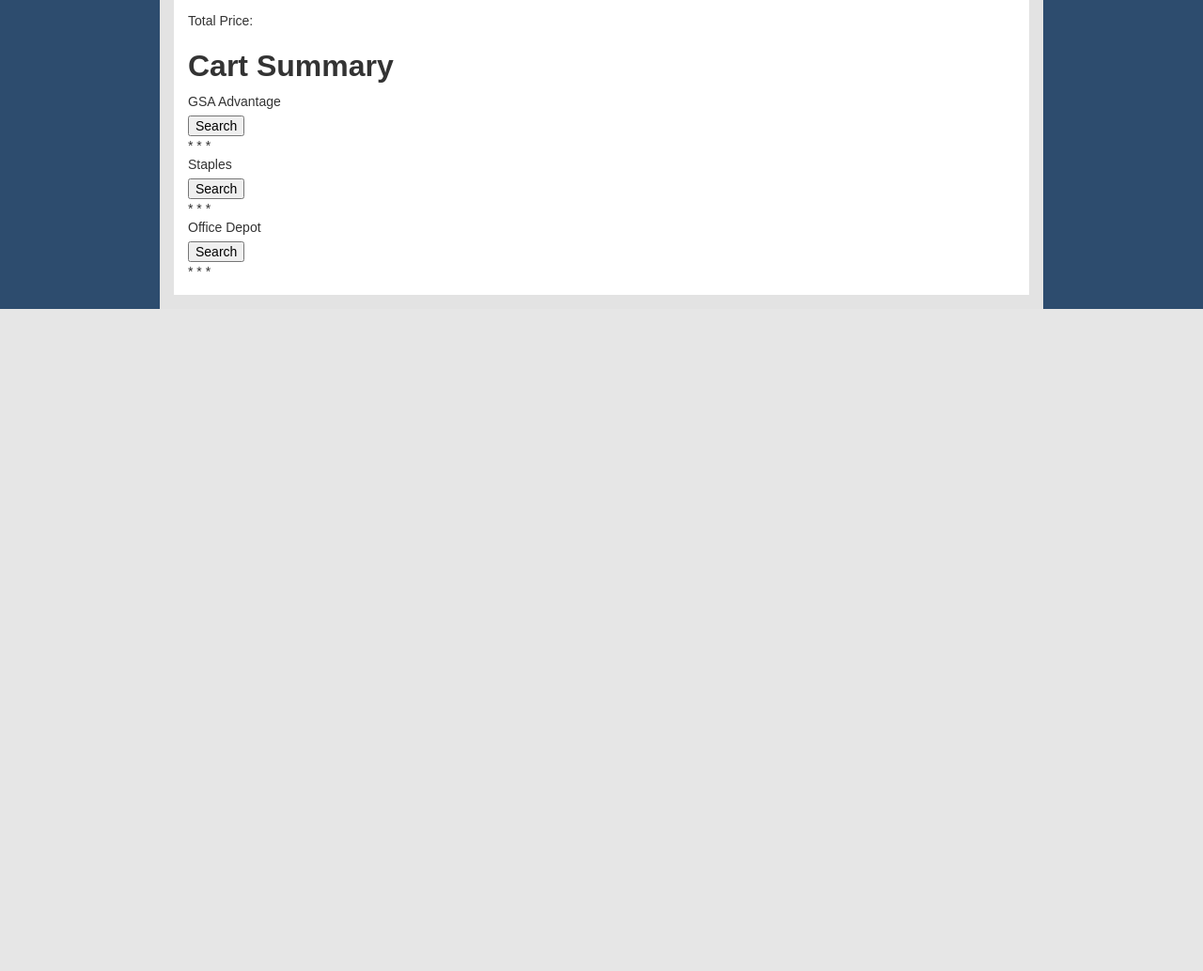
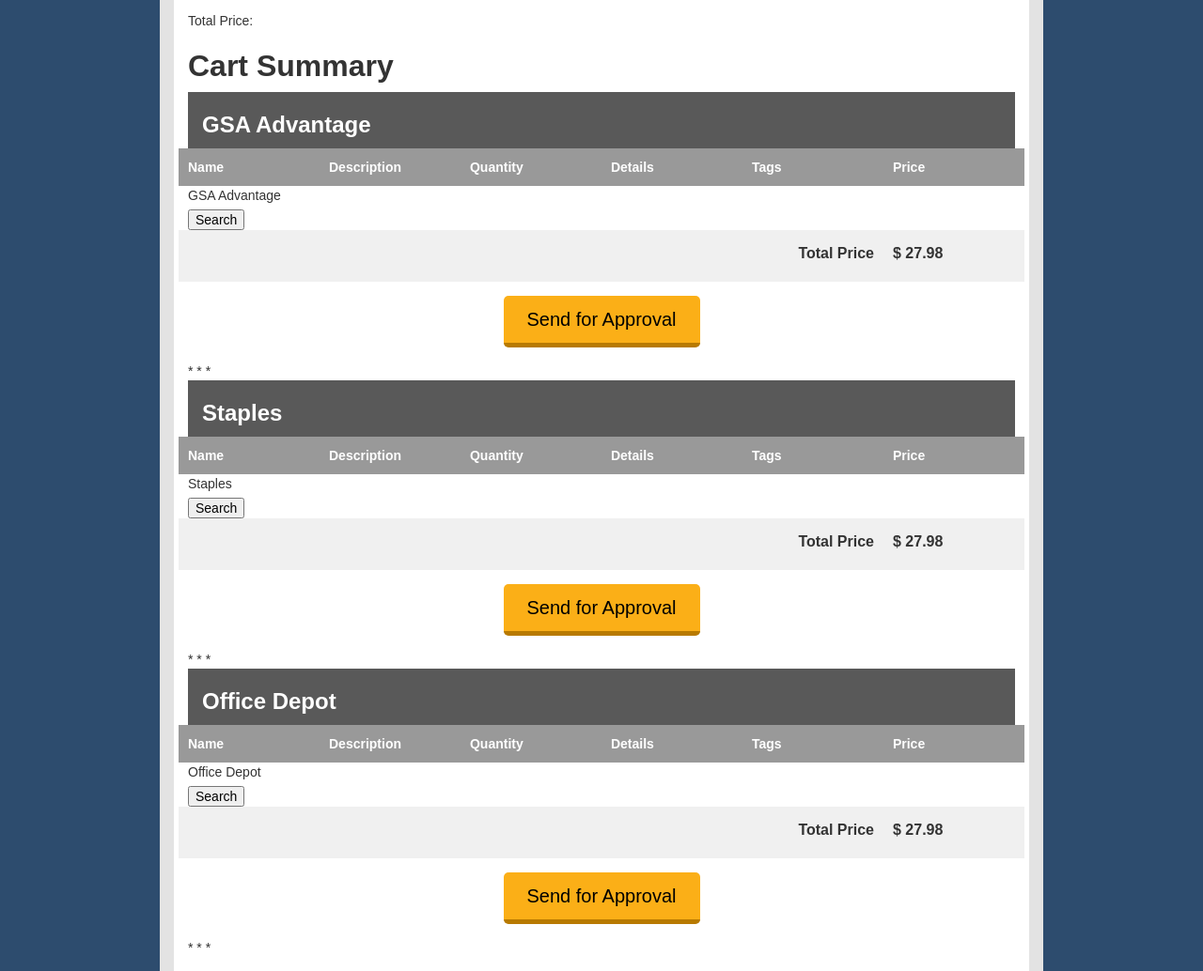
Before and after one commit to 18F/Mario, a plain HTML site: page PPConnectionTest.html in a window 1280 px wide. Shown: the part 1556-2590 px from the top of the page at 94% size. Before the commit the page ends 1885 px from the top, so only its background shows below. Drawn offline with nearby package versions, Linux system fonts and the light colour scheme; files whose address does not match are found by name.

Commit message:
significant progress adopting Raphys code

```diff
--- a/PPConnectionTest.html
+++ b/PPConnectionTest.html
@@ -318,8 +318,6 @@
 
 
 
-
-    </body>
   </html>
 
 <script>
@@ -477,12 +475,64 @@
      var html = "";
 
      html += "<form>\n";
+     html += '<div class="w-container results-header-container">';
+     html += '     <div>';
+     html += '       <h3>'+lc.name+'</h3>';
+     html += '     </div>';
+     html += '   </div>';
+     html += '     <div>';
+     html += '       <div class="w-row header">';
+     html += '         <div class="w-col w-col-2">';
+     html += '           <h5>Name</h5>';
+     html += '         </div>';
+     html += '         <div class="w-col w-col-2">';
+     html += '           <h5>Description</h5>';
+     html += '         </div>';
+     html += '         <div class="w-col w-col-2">';
+     html += '           <h5>Quantity</h5>';
+     html += '         </div>';
+     html += '         <div class="w-col w-col-2">';
+     html += '           <h5>Details</h5>';
+     html += '         </div>';
+     html += '         <div class="w-col w-col-2">';
+     html += '           <h5>Tags</h5>';
+     html += '         </div>';
+     html += '         <div class="w-col w-col-2">';
+     html += '           <h5>Price</h5>';
+     html += '         </div>';
+     html += '       </div>';
+     html += '     </div>';
+
+
      html += "<p>"+lc.name+"</p>\n";
      var buttonId = "searchButton"+lc.clientdata;
      html += '<input type="button" id="'+buttonId+'" value="Search" onclick="performSearchForOneCart('+lc.clientdata+');">\n';
      html += '</form>\n';
      html += '<div id="listcart_area'+lc.clientdata+'">\n';
      html += '</div>\n';
+     html += '     <div>';
+     html += '       <div class="w-row total-price-row">';
+     html += '         <div class="w-col w-col-10 total-price">';
+     html += '           <p><strong>Total Price</strong>';
+     html += '           </p>';
+     html += '         </div>';
+     html += '         <div class="w-col w-col-2">';
+     html += '           <p><strong>$ 27.98</strong>';
+     html += '           </p>';
+     html += '         </div>';
+     html += '       </div>';
+     html += '     </div>';
+     html += '     <div class="w-form">';
+     html += '       <form class="button-submit" name="email-form" data-name="Email Form">';
+     html += '         <input class="w-button form-button" type="submit" value="Send for Approval" data-wait="Sending..." wait="Sending..."></input>';
+     html += '       </form>';
+     html += '       <div class="w-form-done">';
+     html += '         <p>Thank you! Your submission has been received!</p>';
+     html += '       </div>';
+     html += '       <div class="w-form-fail">';
+     html += '         <p>Oops! Something went wrong while submitting the form :(</p>';
+     html += '       </div>';
+     html += '     </div>';
      return html;
 }
 
@@ -570,21 +620,26 @@
 function processAjaxSearchCallback(dataFromSearch,index,name) {
    var rr = processAjaxSearch(dataFromSearch);
    global_research_results[index] = rr;
-   redrawDetailAreaFromResearchResult(rr,index);
+//   redrawDetailAreaFromResearchResult(rr,index,10);
+   redrawDetailAreaFromResearchResultWithOneOnly(rr,index);
    recalcTotal();
 }
 
-function redrawDetailAreaFromResearchResult(rr,index) {
+function redrawDetailAreaFromResearchResult(rr,index,max) {
    var listcart_area = $("#listcart_area");
    var cd = list_carts[index].clientdata;
    var ele = $('#listcart_area'+cd);
 //   ele.empty();
    var html = "";
-   for (var i = 0; i < rr.orderItems.length; i++) {
+   for (var i = 0; i < rr.orderItems.length && i < max; i++) {
        var ci = rr.orderItems[i].ci;
-       html += renderMicroRowFromCatalogItem(ci);
+       html += renderResultItem(ci);
    }
    ele.append(html);
+}
+
+function redrawDetailAreaFromResearchResultWithOneOnly(rr,index) {
+   redrawDetailAreaFromResearchResult(rr,index,1);
 }
 
 function processAjaxSearch(dataFromSearch) {
```
